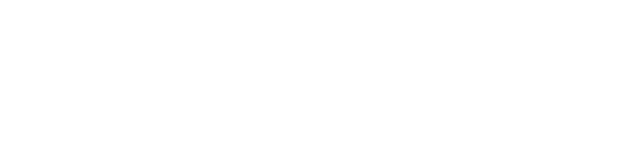
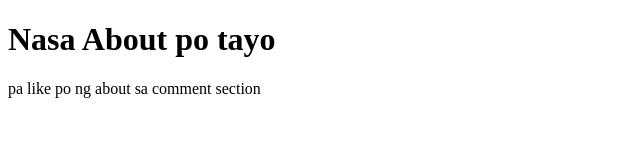
Before and after one commit to HughOwenPanopio/Practice, a plain HTML site: page index.html in a window 1280 px wide. Shown: the whole page, without its empty margins (0-640 px from the left). Drawn offline with Linux system fonts and the light colour scheme.

Commit message:
header and p

```diff
--- a/index.html
+++ b/index.html
@@ -6,6 +6,7 @@
     <title>Document</title>
 </head>
 <body>
-
+    <h1>Nasa About po tayo</h1>
+    <p>pa like po ng about sa comment section</p>
 </body>
 </html>
```
